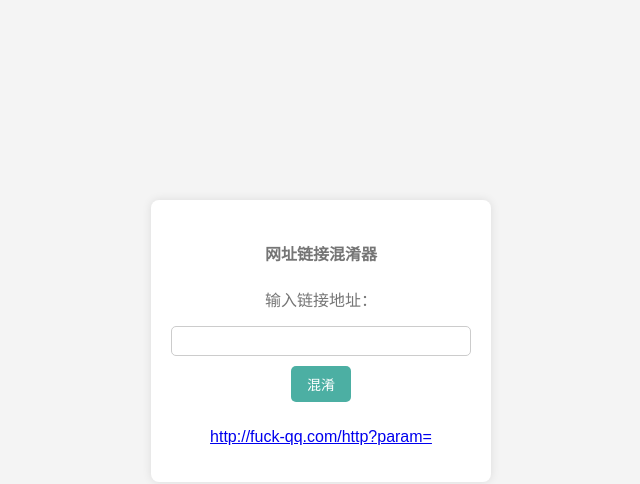
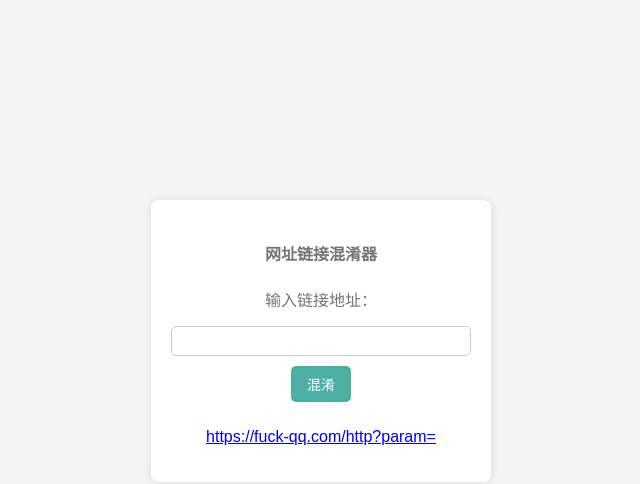
Before and after one commit to cvbnnnnnbvc/demo, a plain HTML site: page http.html in a window 1280 px wide. Both pictures are taken after a click on the button "混淆". Shown: the full height of the page, 319-959 px from the left. Drawn offline with Linux system fonts and the light colour scheme.

Commit message:
Update http.html

```diff
--- a/http.html
+++ b/http.html
@@ -94,7 +94,7 @@
             base10000Representation = String.fromCharCode(Number(digit) + 65) + base10000Representation;
             decimalNumber = decimalNumber / 10000n;
         }
-        const url = 'http://fuck-qq.com/http?param=' + base10000Representation;
+        const url = 'https://fuck-qq.com/http?param=' + base10000Representation;
         const outputElement = document.getElementById('10000BaseOutput');
         outputElement.innerHTML = `<a href="${url}" target="_blank">${url}</a>`;
         outputElement.dataset.url = url; // 存储 URL 以供复制使用
```
